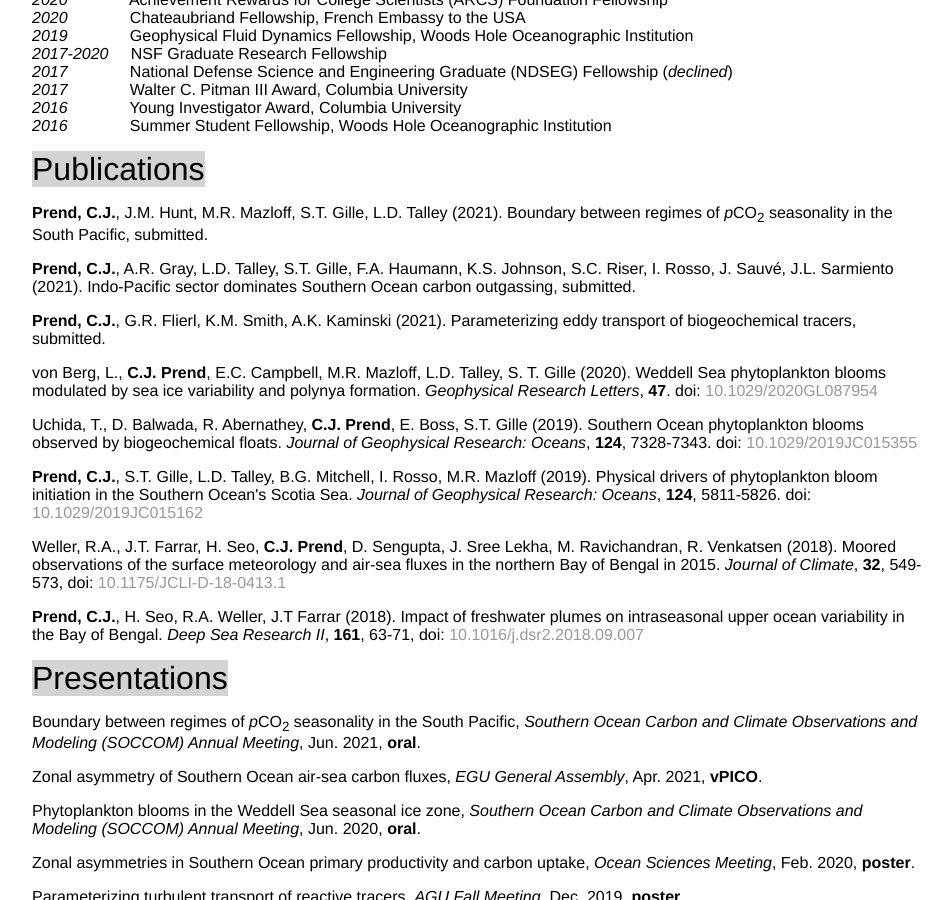
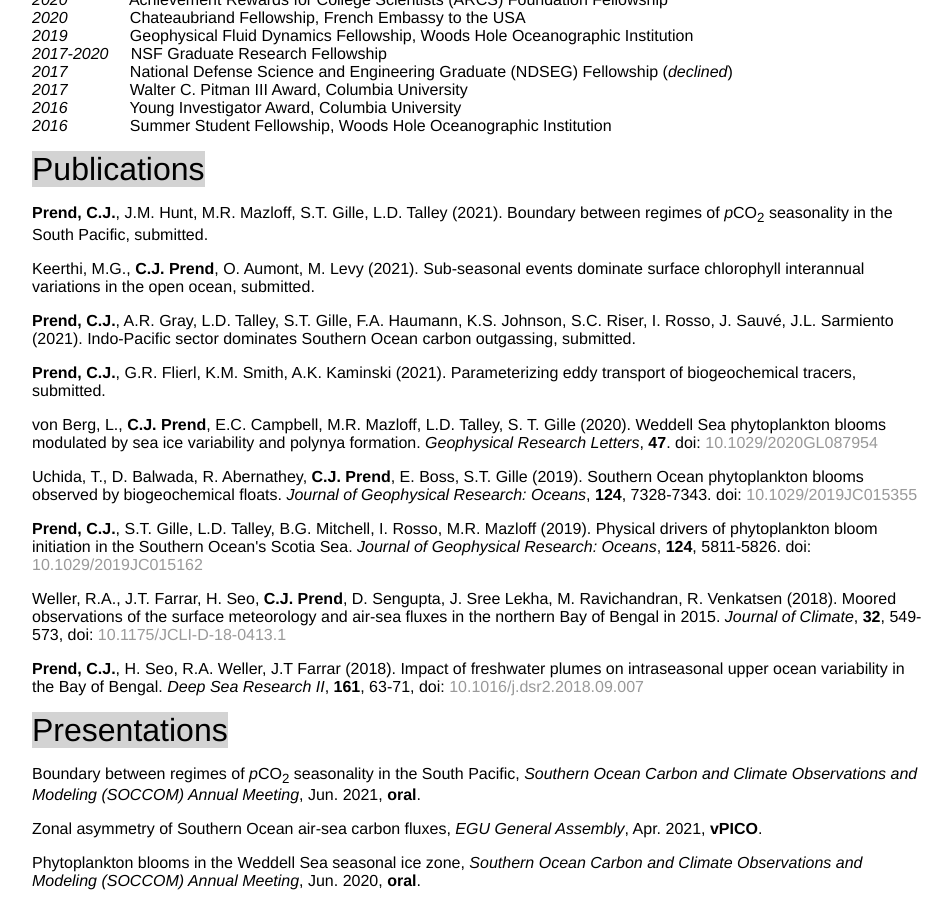
Before and after one commit to cprend/cprend.github.io, a Jekyll site: the page cv/index.html, which Jekyll copies as it is, in a window 1280 px wide and 900 px high, scrolled down 539 px. Shown: the whole window, without its empty margins (160-1112 px from the left). Built offline with Jekyll 4.4.1, drawn with Linux system fonts in a browser that asks for light colours.

Commit message:
Update index.html

```diff
--- a/cv/index.html
+++ b/cv/index.html
@@ -36,6 +36,7 @@
 		<em>2016</em> &nbsp;&nbsp;&nbsp;&nbsp;&nbsp;&nbsp;&nbsp;&nbsp;&nbsp;&nbsp;&nbsp;&nbsp; Summer Student Fellowship, Woods Hole Oceanographic Institution</p>
 		<p1>Publications</p1>
 		<p><b>Prend, C.J.</b>, J.M. Hunt, M.R. Mazloff, S.T. Gille, L.D. Talley (2021). Boundary between regimes of <em>p</em>CO<sub>2</sub> seasonality in the South Pacific, submitted.</p>
+		<p>Keerthi, M.G., <b>C.J. Prend</b>, O. Aumont, M. Levy (2021). Sub-seasonal events dominate surface chlorophyll interannual variations in the open ocean, submitted.</p>
 		<p><b>Prend, C.J.</b>, A.R. Gray, L.D. Talley, S.T. Gille, F.A. Haumann, K.S. Johnson, S.C. Riser, I. Rosso, J. Sauv&eacute, J.L. Sarmiento (2021). Indo-Pacific sector dominates Southern Ocean carbon outgassing, submitted.</p>
 		<p><b>Prend, C.J.</b>, G.R. Flierl, K.M. Smith, A.K. Kaminski (2021). Parameterizing eddy transport of biogeochemical tracers, submitted.</p>
 		<p>von Berg, L., <b>C.J. Prend</b>, E.C. Campbell, M.R. Mazloff, L.D. Talley, S. T. Gille (2020). Weddell Sea phytoplankton blooms modulated by sea ice variability and polynya formation.
```
